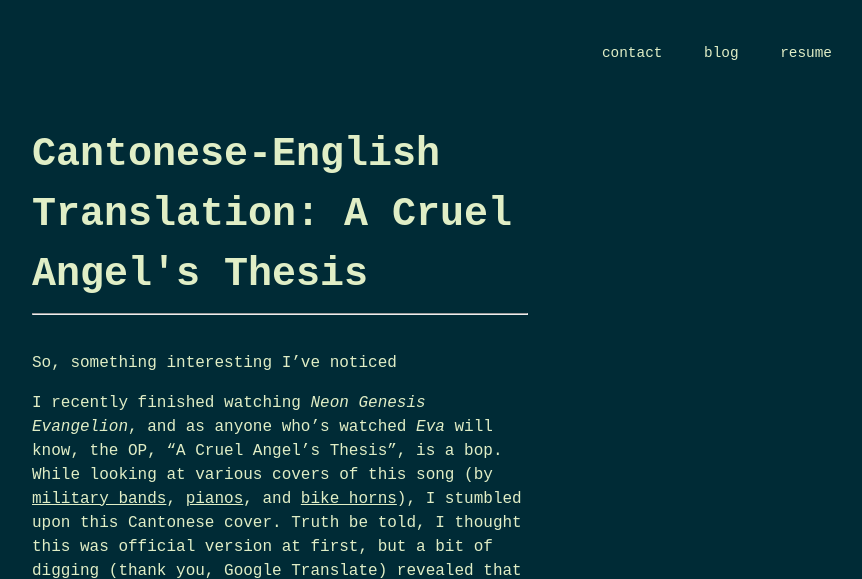
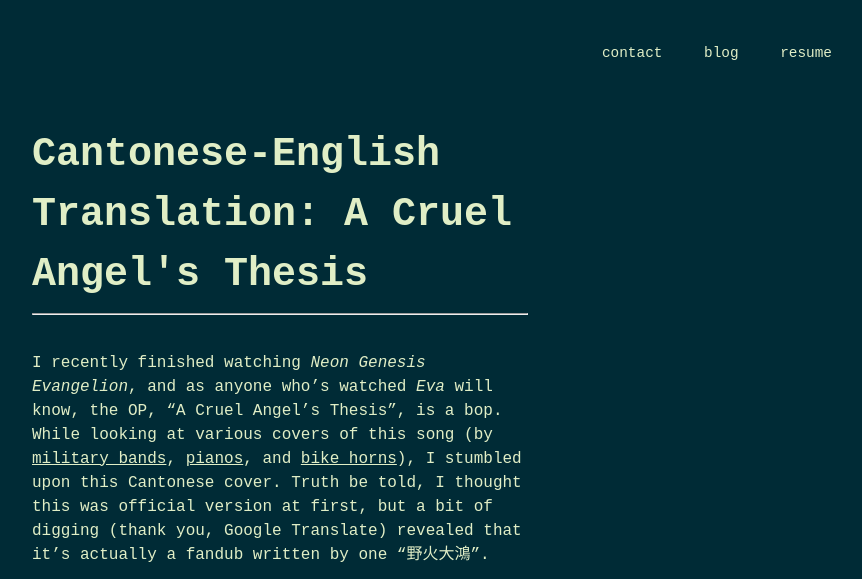
Before and after one commit to makariosc/makariosc.github.io, a Jekyll site: the page built from _posts/2021-07-19-cruelangelsthesis.md, in a window 1280 px wide and 900 px high, cut to the strip 0-579 px from the top of the window. Shown: the whole strip, without its empty margins (360-1222 px from the left). Built offline with Jekyll 4.4.1, drawn with Linux system fonts in a browser that asks for light colours; nearby versions of some CDN libraries.

Commit message:
copyediting

```diff
--- a/_posts/2021-07-19-cruelangelsthesis.md
+++ b/_posts/2021-07-19-cruelangelsthesis.md
@@ -3,9 +3,6 @@
 title: "Cantonese-English Translation: A Cruel Angel's Thesis"
 date: 2021-07-19 21:00:00 +08:00
 ---
-
-
-So, something interesting I've noticed
 
 I recently finished watching _Neon Genesis Evangelion_, and as anyone who's watched _Eva_ will know, the OP, "A Cruel Angel's Thesis", is a bop. While looking at various covers of this song (by [military bands](https://www.youtube.com/watch?v=aXjIy0XQGi4), [pianos](https://www.youtube.com/watch?v=aYe-2Glruu4), and [bike horns](https://www.youtube.com/watch?v=SUamHEvVQy0&t=73s)), I stumbled upon this Cantonese cover. Truth be told, I thought this was official version at first, but a bit of digging (thank you, Google Translate) revealed that it's actually a fandub written by one "野火大鴻".
 <div class="video-container">
```
